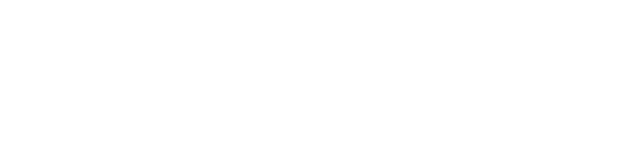
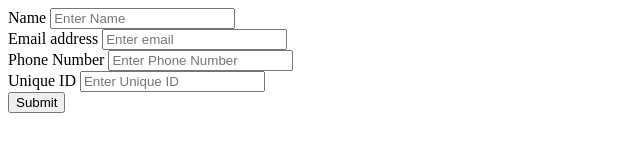
Before and after one commit to SeattleSal/hot-restaurant, a website: page reserve.html in a window 1280 px wide. Shown: the whole page, without its empty margins (0-640 px from the left). Drawn offline with Linux system fonts and the light colour scheme.

Commit message:
added form and js to reserve.html

```diff
--- a/reserve.html
+++ b/reserve.html
@@ -3,7 +3,56 @@
   <head>
     <meta charset="UTF-8" />
     <meta name="viewport" content="width=device-width, initial-scale=1.0" />
-    <title>Document</title>
+    <title>Reservations!</title>
   </head>
-  <body></body>
+  <body>
+    <form>
+      <div class="form-group">
+        <label for="inputName">Name</label>
+        <input class="form-control" id="inputName" placeholder="Enter Name" />
+      </div>
+      <div class="form-group">
+        <label for="inputEmail">Email address</label>
+        <input
+          type="email"
+          class="form-control"
+          id="inputEmail"
+          aria-describedby="emailHelp"
+          placeholder="Enter email"
+        />
+      </div>
+      <div class="form-group">
+        <label for="inputPhoneNumber">Phone Number</label>
+        <input
+          class="form-control"
+          id="inputPhoneNumber"
+          placeholder="Enter Phone Number"
+        />
+      </div>
+      <div class="form-group">
+        <label for="inputId">Unique ID</label>
+        <input
+          class="form-control"
+          id="inputId"
+          placeholder="Enter Unique ID"
+        />
+      </div>
+      <button type="submit" id="add-btn" class="btn btn-primary">Submit</button>
+    </form>
+    <script type="text/javascript">
+      $("#add-btn").on("click", function (event) {
+        event.preventDefault();
+        var newCustomer = {
+          customerName: $("#inputName").val().trim(),
+          phoneNumber: $("#inputPhoneNumber").val().trim(),
+          customerEmail: $("#inputEmail").val().trim(),
+          customerID: $("#inputId").val().trim(),
+        };
+        $.post("/api/tables", newCustomer).then(function (data) {
+          console.log("reserve.html", data);
+          alert("Adding customer...");
+        });
+      });
+    </script>
+  </body>
 </html>
```
Also changed, not shown: index.html (+3 -9 lines).
